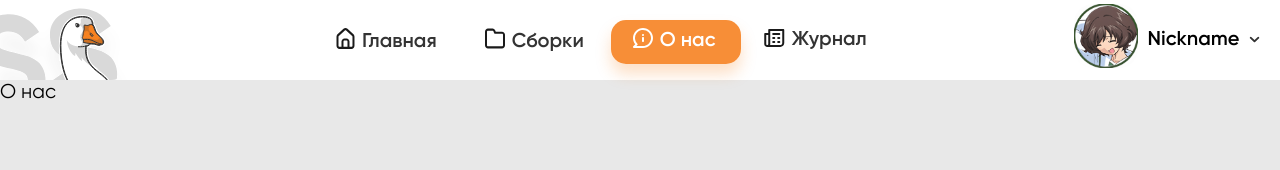
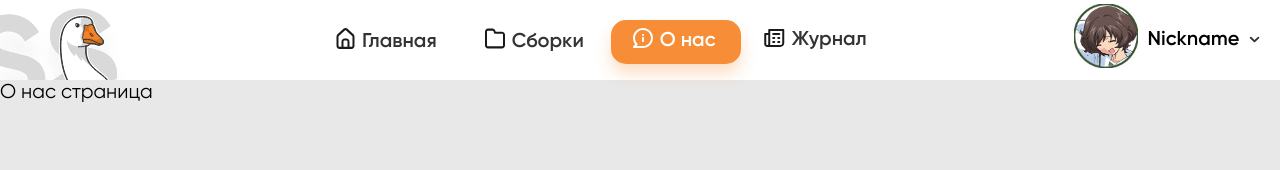
Before and after one commit to Rynn-Lee/JustCraft, a Next.js app: page /about in a window 1280 px wide. Shown: the top 170 px of the page. Built offline with nearby package versions, Linux system fonts and the light colour scheme.

Commit message:
Update about.tsx

```diff
--- a/src/pages/about.tsx
+++ b/src/pages/about.tsx
@@ -6,7 +6,7 @@ export default function About(){
   return(
     <div>
     <Head><title>JustCraft - О нас</title></Head>
-      О нас
+      О нас страница
     </div>
   )
 }
```
